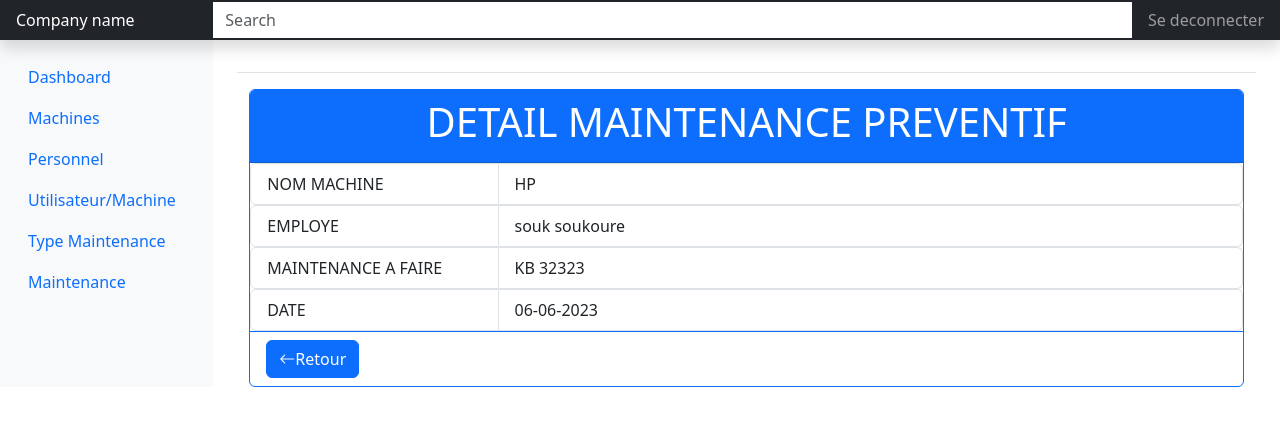
After one commit to Salmane95140/ITManagment, a Django app: page /maintenance/1 in a window 1280 px wide. The commit adds this page. Shown: the top 426 px of the page. Run offline with Django 4.2, Linux system fonts and the light colour scheme; data comes from the database, SQL or seed files in the repository; both versions use the stored data as it was after the commit; some libraries are stand-ins or nearby versions.

Commit message:
detail maintenance preventive

```diff
--- /dev/null
+++ b/it/templates/maintenance_detail.html
@@ -0,0 +1,38 @@
+{% extends "index.html" %}
+
+{% block content %}
+<div class="container">
+  <div class="card border-primary">
+    <div class="card-header text-center bg-primary text-white">
+      <h1>DETAIL MAINTENANCE PREVENTIF</h1>
+    </div>
+    <div>
+      <ul class="list-group list-group-horizontal-xl ">
+        <li class="list-group-item col-sm-3">NOM MACHINE </li>
+        <li class="list-group-item col-sm-9">{{ maintenance.machine}}</li>
+      </ul>
+    </div>
+    <div>
+      <ul class="list-group list-group-horizontal-xl ">
+        <li class="list-group-item col-sm-3">EMPLOYE</li>
+        <li class="list-group-item col-sm-9">{{ maintenance.personne}}</li>
+      </ul>
+    </div>
+    <div>
+      <ul class="list-group list-group-horizontal-xl ">
+        <li class="list-group-item col-sm-3">MAINTENANCE A FAIRE</li>
+        <li class="list-group-item col-sm-9">{{ maintenance.type_maintenance }}</li>
+      </ul>
+    </div>
+    <div>
+      <ul class="list-group list-group-horizontal-xl ">
+        <li class="list-group-item col-sm-3">DATE</li>
+        <li class="list-group-item col-sm-9">{{ maintenance.date|date:"d-m-Y" }}</li>
+      </ul>
+    </div>
+    <div class="card-footer bg-transparent border-primary">
+      <a href="{% url 'list_maintenance' %}"><button class="btn btn-primary"><i class="bi bi-arrow-left"></i>Retour</button></a>
+    </div>
+  </div>
+</div>
+{% endblock %}
--- a/it/templates/maintenance_list.html
+++ b/it/templates/maintenance_list.html
@@ -29,7 +29,12 @@
               <td>{{ maintenance.personne}}</td>
               <td>{{ maintenance.date|date:"d-m-Y"}}</td>
               <td>
+                <a href="{% url 'detail_maintenance' maintenance.id %}">
+                  <button type="button" class="btn btn-secondary">
+                      <i class="bi bi-eye-fill"></i>
 
+                  </button>
+                </a>
               </td>
             </tr>
           {% endfor %}
--- a/it/urls.py
+++ b/it/urls.py
@@ -24,5 +24,7 @@ urlpatterns = [
     path('maintenancetype/delete/<pk>', views.TypeMaintenanceDeleteView.as_view(), name='delete_typemaintenance'),
     path('maintenance', views.MaintenancePreventiveListView.as_view(), name='list_maintenance'),
     path('maintenance/add', views.MaintenancePreventiveCreateView.as_view(), name='add_maintenance'),
+    path('maintenance/<pk>', views.MaintenancePreventiveDetailView.as_view(), name='detail_maintenance'),
+
 
 ]
--- a/it/views.py
+++ b/it/views.py
@@ -195,3 +195,8 @@ class MaintenancePreventiveCreateView(CreateView):
     def form_valid(self, form):
         messages.success(self.request, "Ajout reussi.")
         return super(MaintenancePreventiveCreateView,self).form_valid(form)
+
+class MaintenancePreventiveDetailView(DetailView):
+    model = MaintenancePreventive
+    template_name = 'maintenance_detail.html'
+    context_object_name = 'maintenance'
```
Also changed, not shown: db.sqlite3.
